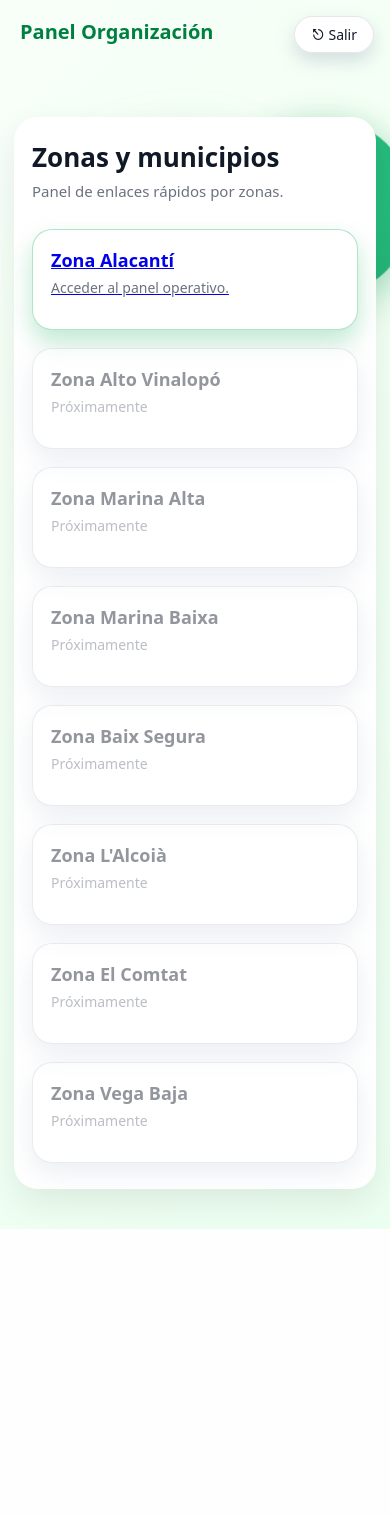
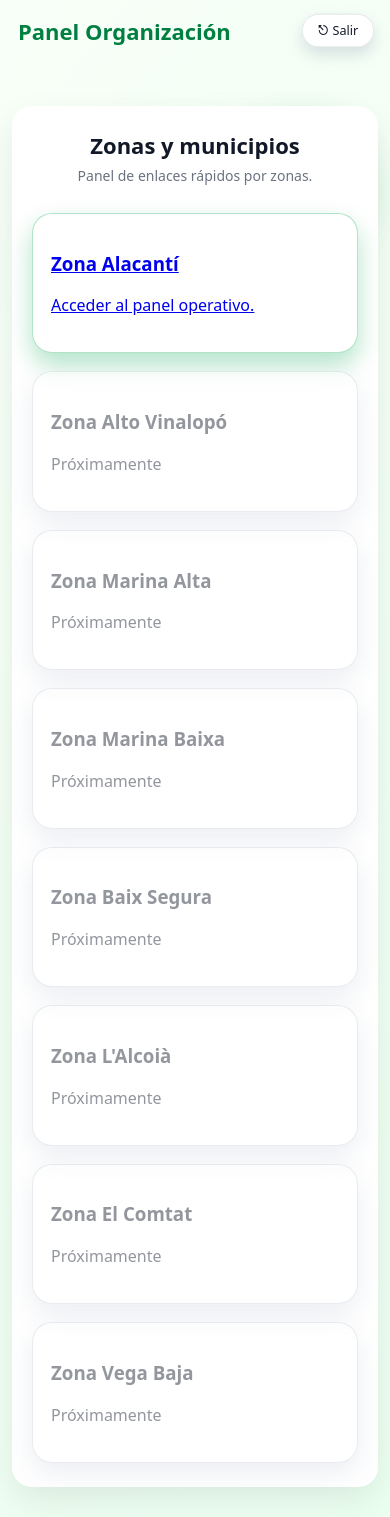
Before and after one commit to AltoVinalopo/ZonaAltoVinalopo, a Flask app: page /zonas/ in a window 390 px wide. Before the commit the page ends 1229 px from the top, so only its background shows below. Run offline with Flask 3, Linux system fonts and the light colour scheme; a user stored in the database is signed in; data that the repository does not hold is empty.

Commit message:
Update main.css

```diff
--- a/static/css/main.css
+++ b/static/css/main.css
@@ -52,7 +52,6 @@
     100% { transform: translateY(-28px) translateX(22px) scale(1.05); }
 }
 
-
 /* ---------------------------- */
 /* CABECERA / MENÚ SUPERIOR     */
 /* ---------------------------- */
@@ -106,7 +105,6 @@
     border-radius: 24px;
     box-shadow: 0 14px 35px rgba(0,0,0,0.08);
 }
-
 
 .page-title {
     margin: 0 0 6px;
@@ -188,31 +186,22 @@
     border: 1px solid rgba(148, 163, 184, 0.45);
     box-shadow: 0 10px 26px rgba(148, 163, 184, 0.40);
 }
+
 .zona-activa {
     cursor: pointer;
     border: 1px solid rgba(0, 166, 81, 0.3);
     box-shadow: 0 12px 24px rgba(0, 166, 81, 0.3);
+    transition: transform 0.15s ease, box-shadow 0.15s ease;
 }
 
 .zona-activa:hover {
-    transform: translateY(-3px);
+    transform: translateY(-4px);
     box-shadow: 0 18px 36px rgba(0, 166, 81, 0.45);
 }
 
 .zona-disabled {
     opacity: 0.45;
     cursor: not-allowed;
-}
-
-.zona-card h3 {
-    margin: 0 0 6px;
-    font-size: 18px;
-}
-
-.zona-card p {
-    margin: 0 0 12px;
-    font-size: 14px;
-    color: var(--muted);
 }
 
 /* ---------------------------- */
@@ -338,7 +327,6 @@
     border-radius: 12px;
     border: 1px solid rgba(148, 163, 184, 0.8);
     font-size: 14px;
-    outline: none;
     margin-bottom: 12px;
 }
 
@@ -389,25 +377,9 @@
 }
 
 /* ---------------------------- */
-/* RESPONSIVE                   */
+/* MARCA DE AGUA (si la usas)   */
 /* ---------------------------- */
 
-@media (max-width: 768px) {
-    .app-header {
-        padding: 18px 20px 0;
-        font-size: 20px;
-    }
-
-    .top-menu {
-        right: 16px;
-        top: 16px;
-    }
-
-    .main-container {
-        margin: 72px 14px 40px;
-        padding: 22px 18px 26px;
-    }
-}
 .marca-agua {
     position: absolute;
     top: -40px;
@@ -419,25 +391,10 @@
     pointer-events: none;
 }
 
-/* Zona activa */
-.zona-activa {
-    cursor: pointer;
-    border: 1px solid rgba(0, 166, 81, 0.3);
-    box-shadow: 0 12px 24px rgba(0, 166, 81, 0.25);
-    transition: transform 0.15s ease, box-shadow 0.15s ease;
-}
+/* ---------------------------- */
+/* ESFERA MÓVIL                 */
+/* ---------------------------- */
 
-.zona-activa:hover {
-    transform: translateY(-4px);
-    box-shadow: 0 18px 34px rgba(0, 166, 81, 0.40);
-}
-
-/* Zonas desactivadas */
-.zona-disabled {
-    opacity: 0.45;
-    cursor: not-allowed;
-}
-/* Esfera sólida en movimiento elegante y profesional */
 .moving-sphere {
     position: fixed;
     width: 180px;
@@ -461,7 +418,10 @@
     100% { transform: translate(0vw, 0vh); }
 }
 
-/* Botón del buscador de iniciativas */
+/* ---------------------------- */
+/* BOTÓN BUSCADOR               */
+/* ---------------------------- */
+
 .btn-buscador {
     display: inline-block;
     padding: 14px 26px;
@@ -480,3 +440,95 @@
     box-shadow: 0 18px 38px rgba(0, 166, 81, 0.6);
     transform: translateY(-3px);
 }
+
+/* ---------------------------- */
+/* RESPONSIVE MEJORADO (MÓVIL) */
+/* ---------------------------- */
+
+@media (max-width: 768px) {
+
+    /* HEADER */
+    .app-header {
+        padding: 16px 18px 0;
+        font-size: 22px;
+    }
+
+    .top-menu {
+        right: 12px;
+        top: 12px;
+        transform: scale(0.9);
+    }
+
+    /* CONTENEDOR */
+    .main-container {
+        margin: 60px 12px 30px;
+        padding: 24px 20px;
+        border-radius: 20px;
+    }
+
+    .page-title {
+        font-size: 22px;
+        text-align: center;
+    }
+
+    .page-subtitle {
+        font-size: 14px;
+        text-align: center;
+    }
+
+    /* GRID → 1 COLUMNA */
+    .panel-grid {
+        grid-template-columns: 1fr;
+        gap: 16px;
+    }
+
+    .panel-card {
+        padding: 18px;
+        border-radius: 18px;
+    }
+
+    /* LOGIN */
+    .login-card {
+        width: 100%;
+        max-width: 360px;
+        padding: 26px 24px 30px;
+        border-radius: 22px;
+        margin: 0 8px;
+    }
+
+    .login-wrapper {
+        padding: 12px;
+    }
+
+    .login-card h1 {
+        font-size: 26px;
+        text-align: center;
+    }
+
+    .login-card .sub {
+        text-align: center;
+        font-size: 14px;
+    }
+
+    .login-card input {
+        font-size: 16px;
+        padding: 13px;
+    }
+
+    .btn-login {
+        font-size: 17px;
+        padding: 14px;
+    }
+
+    /* ZONAS EN UNA COLUMNA */
+    .zonas-grid {
+        grid-template-columns: 1fr;
+    }
+
+    /* ESFERA MÁS PEQUEÑA EN MÓVIL */
+    .moving-sphere {
+        width: 130px;
+        height: 130px;
+        opacity: 0.75;
+    }
+}
```
